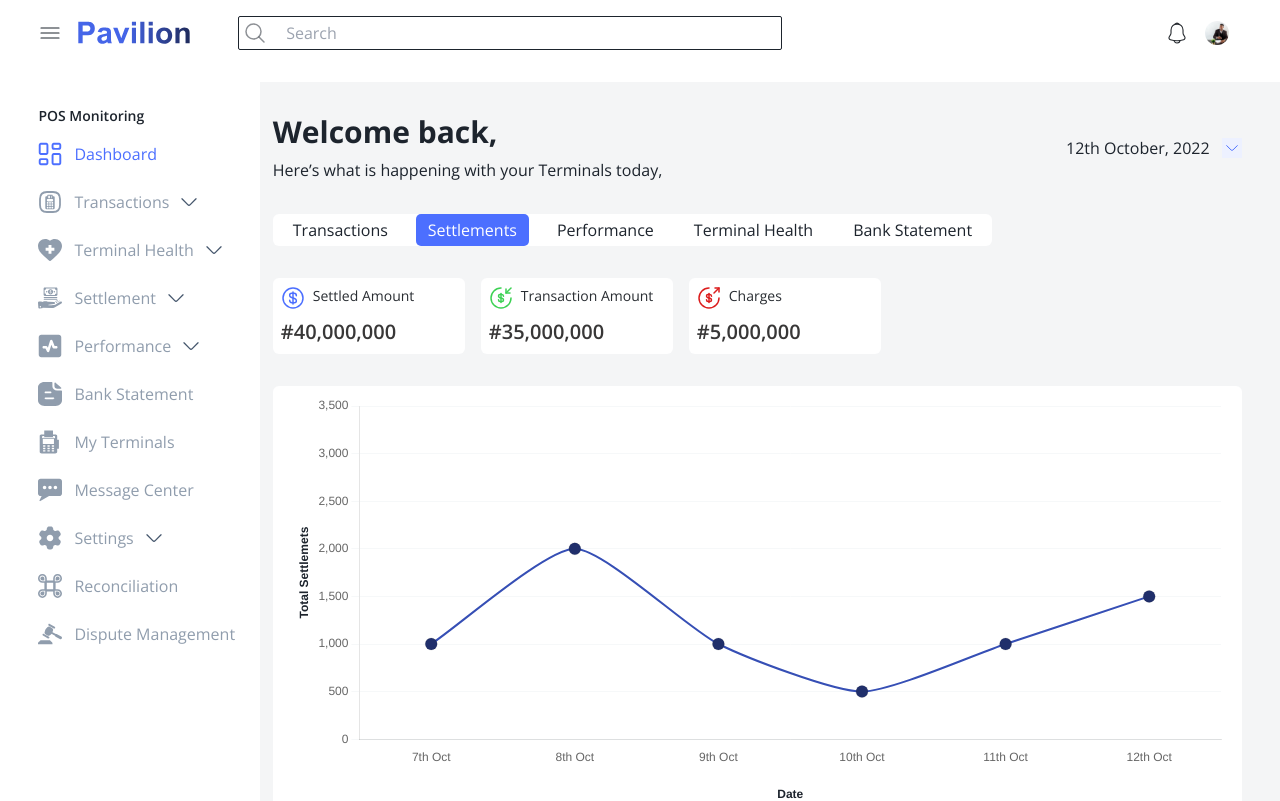
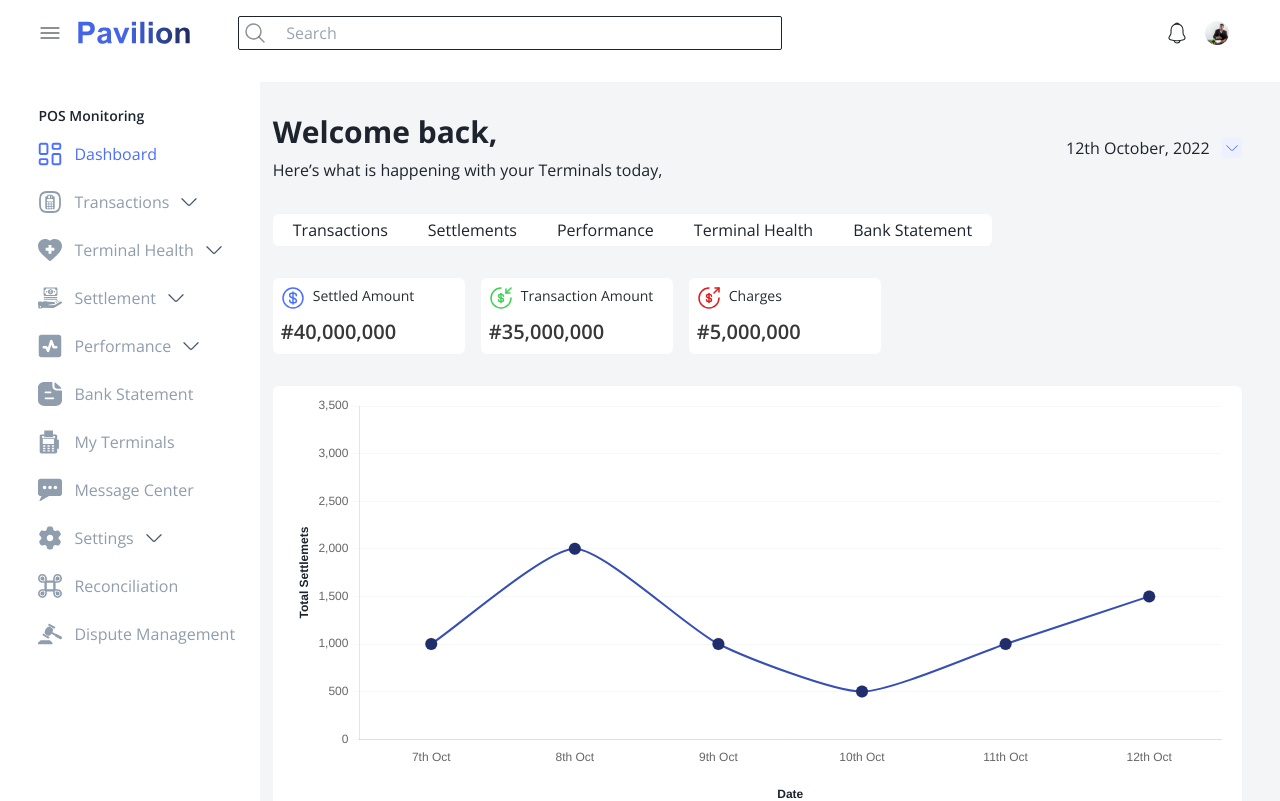
Before and after one commit to Oghene-kevwe/dashboard, a React (Create React App) app in the folder dashboard/: page / in a window 1280 px wide. Shown: the top 801 px of the page. Built offline with nearby package versions, Linux system fonts and the light colour scheme.

Commit message:
feat: added tootip
Signed-off-by: Idise Praise <Idisepraise@gmail.com>

```diff
--- a/dashboard/src/components/home.jsx
+++ b/dashboard/src/components/home.jsx
@@ -1,12 +1,13 @@
 import { Sidebar } from "./sidebar";
-import { tabs } from "../utils/data";
 import { tabDetails } from "../utils/data";
 import { chartData } from "../utils/data";
 import { tableData } from "../utils/data";
+import { Popup } from "./popup";
 
 import { Line } from "react-chartjs-2";
 import { CategoryScale } from "chart.js";
 import { Chart } from "chart.js/auto";
+import { useState } from "react";
 
 Chart.register(CategoryScale);
 
@@ -81,6 +82,12 @@ export function Home({ showMenu }) {
     },
   };
 
+  const [tooltip, setToolTip] = useState(false);
+
+  function toggleTooltip() {
+    setToolTip(!tooltip);
+  }
+
   return (
     <main className="relative  text-[#1D242D] bg-[#f4f5f6] lg:flex">
       {showMenu && <Sidebar />}
@@ -99,19 +106,27 @@ export function Home({ showMenu }) {
               </button>
             </div>
           </div>
+
           {/* tabs */}
           <article className=" mb-8 bg-white flex justify-between  items-center flex-wrap gap-4 rounded-md px-2 w-fit ">
-            {tabs.map(({ info, id, bgColor, textcolor }) => {
-              return (
-                <button
-                  key={id}
-                  className={"p-1 px-3 h-full " + (id === 1 ? "tabText" : " ")}
-                >
-                  {info}
-                </button>
-              );
-            })}
+            <button className="p-1 px-3 h-full ">Transactions</button>
+            {/* selected tab */}
+            <div
+              className=" relative"
+              onMouseEnter={toggleTooltip}
+              onMouseLeave={toggleTooltip}
+            >
+              <button className=" p-1 px-3 h-full settlementText ">
+                Settlements
+              </button>
+              {/* tooltip */}
+              {tooltip && <Popup />}
+            </div>
+            <button className="p-1 px-3 h-full ">Performance</button>
+            <button className="p-1 px-3 h-full ">Terminal Health</button>
+            <button className="p-1 px-3 h-full ">Bank Statement</button>
           </article>
+
           {/* tabs info */}
           <article className=" w-fit flex  flex-wrap    gap-4">
             {tabDetails.map(({ id, info, image, amount }) => {
@@ -133,6 +148,7 @@ export function Home({ showMenu }) {
             })}
           </article>
         </section>
+
         {/* chart */}
         <section className=" bg-white  rounded-md mb-16 ">
           <div className="relative h-[55vh] ">
@@ -148,6 +164,7 @@ export function Home({ showMenu }) {
             </button>
           </div>
         </section>
+
         {/* table */}
         <section className="remove-scrollbar overflow-x-auto  ">
           <table className=" min-w-[30rem] w-full bg-[#EDF1FF] mb-20 ">
```
